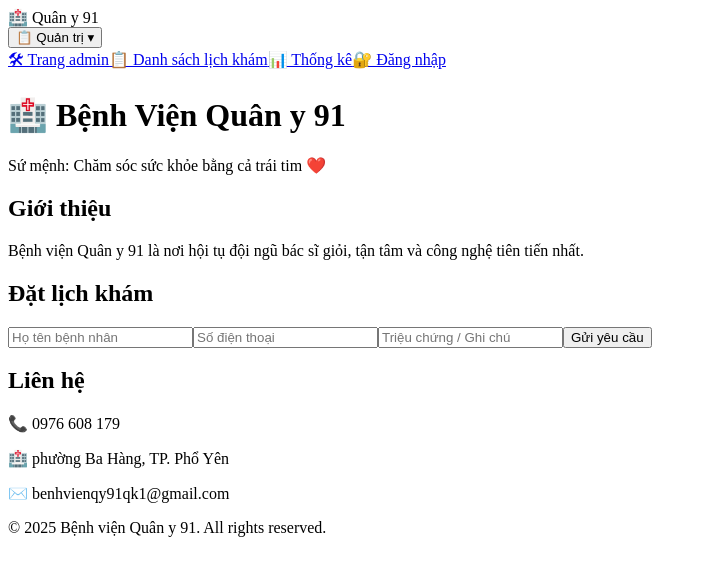
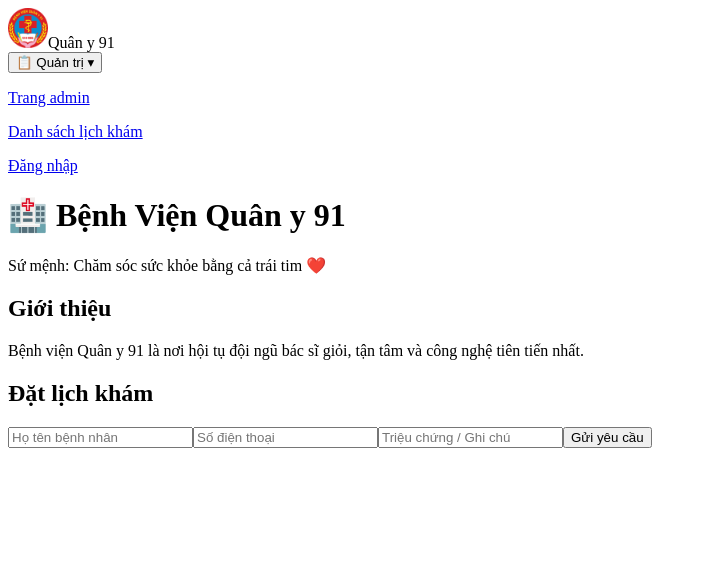
Before and after one commit to chuthinhtn/benhvien-quany91-full, a Next.js app: page / in a window 1280 px wide. Both pictures are taken after a click on the button "📋 Quản trị ▾". Shown: the top 576 px of the page, without its empty margins (0-707 px from the left). Built offline with nearby package versions, Linux system fonts and the light colour scheme.

Commit message:
✅ Fix: thêm import Navbar

```diff
--- a/components/ui/Navbar.tsx
+++ b/components/ui/Navbar.tsx
@@ -1,53 +1,38 @@
 // components/ui/Navbar.tsx
-import { useState, useEffect, useRef } from "react";
 import Link from "next/link";
+import Image from "next/image";
+import { useState } from "react";
 
 export default function Navbar() {
   const [open, setOpen] = useState(false);
-  const dropdownRef = useRef<HTMLDivElement>(null);
-
-  // Bấm ra ngoài => đóng dropdown
-  useEffect(() => {
-    const handleClickOutside = (event: MouseEvent) => {
-      if (
-        dropdownRef.current &&
-        !dropdownRef.current.contains(event.target as Node)
-      ) {
-        setOpen(false);
-      }
-    };
-    document.addEventListener("mousedown", handleClickOutside);
-    return () => {
-      document.removeEventListener("mousedown", handleClickOutside);
-    };
-  }, []);
 
   return (
-    <nav className="bg-white shadow-md px-4 py-3 flex justify-between items-center">
-      <div className="text-xl font-bold">🏥 Quân y 91</div>
+    <nav className="flex items-center justify-between bg-white border-b px-4 py-2 shadow-md">
+      {/* Logo bên trái */}
+      <div className="flex items-center space-x-2">
+        <Image src="/logo-91.png" alt="Logo" width={40} height={40} />
+        <span className="font-bold text-lg text-red-600">Quân y 91</span>
+      </div>
 
-      <div className="relative" ref={dropdownRef}>
+      {/* Menu bên phải */}
+      <div className="relative">
         <button
           onClick={() => setOpen(!open)}
-          className="text-blue-600 font-semibold flex items-center gap-1"
+          className="text-blue-600 font-semibold"
         >
           📋 Quản trị ▾
         </button>
-
         {open && (
-           <div className="absolute right-0 mt-2 w-56 bg-white text-black rounded shadow-lg z-10">
-    <Link href="/admin" className="block px-4 py-2 hover:bg-gray-100 border-b">
-      🛠 Trang admin
-    </Link>
-    <Link href="/lich-kham" className="block px-4 py-2 hover:bg-gray-100 border-b">
-      📋 Danh sách lịch khám
-    </Link>
-    <Link href="/thong-ke" className="block px-4 py-2 hover:bg-gray-100 border-b">
-      📊 Thống kê
-    </Link>
-    <Link href="/login" className="block px-4 py-2 hover:bg-gray-100">
-      🔐 Đăng nhập
-    </Link>
+          <div className="absolute right-0 mt-2 bg-white border rounded shadow-lg w-40 z-50">
+            <Link href="/admin">
+              <p className="px-4 py-2 hover:bg-gray-100 cursor-pointer">Trang admin</p>
+            </Link>
+            <Link href="/lich-kham">
+              <p className="px-4 py-2 hover:bg-gray-100 cursor-pointer">Danh sách lịch khám</p>
+            </Link>
+            <Link href="/login">
+              <p className="px-4 py-2 hover:bg-gray-100 cursor-pointer">Đăng nhập</p>
+            </Link>
           </div>
         )}
       </div>
--- a/pages/index.tsx
+++ b/pages/index.tsx
@@ -1,17 +1,15 @@
-<Navbar />
+import Navbar from "@/components/ui/Navbar";
 import { useState } from "react";
-import Navbar from "@/components/ui/Navbar";
 import { supabase } from "@/lib/supabase";
 
 export default function Home() {
   const [name, setName] = useState("");
   const [phone, setPhone] = useState("");
   const [note, setNote] = useState("");
-  const [result, setResult] = useState<string | null>(null);
+  const [result, setResult] = useState("");
 
   const handleSubmit = async (e: React.FormEvent) => {
     e.preventDefault();
-
     const { error } = await supabase.from("lich_kham").insert([
       {
         ho_ten: name,
@@ -20,72 +18,30 @@ export default function Home() {
         trieu_chung: note,
       },
     ]);
-
-    if (error) {
-      console.error("❌", error);
-      setResult("❌ " + error.message);
-    } else {
-      setResult("✅ Đặt lịch thành công!");
-    }
-
+    setResult(error ? "❌ Lỗi: " + error.message : "✅ Đặt lịch thành công!");
     setName("");
     setPhone("");
     setNote("");
   };
 
   return (
-    <>
-      <Navbar /> {/* ✅ Thêm thanh điều hướng mới */}
-      <main className="p-4 max-w-2xl mx-auto">
-        <h1 className="text-3xl font-bold mb-2">🏥 Bệnh Viện Quân y 91</h1>
-        <p className="mb-4 text-lg">
-          Sứ mệnh: Chăm sóc sức khỏe bằng cả trái tim ❤️
-        </p>
+    <div className="max-w-2xl mx-auto p-4">
+      <Navbar /> {/* ✅ CHÈN NGAY TRÊN CÙNG */}
+      <h1 className="text-3xl font-bold mt-6 mb-4">🏥 Bệnh Viện Quân y 91</h1>
+      <p className="mb-4">Sứ mệnh: Chăm sóc sức khỏe bằng cả trái tim ❤️</p>
 
-        <h2 className="text-2xl font-semibold mt-6 mb-2">Giới thiệu</h2>
-        <p className="mb-4">
-          Bệnh viện Quân y 91 là nơi hội tụ đội ngũ bác sĩ giỏi, tận tâm và công nghệ tiên tiến nhất.
-        </p>
+      <h2 className="text-xl font-bold mb-2">Giới thiệu</h2>
+      <p className="mb-4">Bệnh viện Quân y 91 là nơi hội tụ đội ngũ bác sĩ giỏi, tận tâm và công nghệ tiên tiến nhất.</p>
 
-        <h2 className="text-2xl font-semibold mt-6 mb-2">Đặt lịch khám</h2>
-        <form onSubmit={handleSubmit} className="flex flex-col gap-2 mb-4">
-          <input
-            placeholder="Họ tên bệnh nhân"
-            className="border px-2 py-1 rounded"
-            value={name}
-            onChange={(e) => setName(e.target.value)}
-          />
-          <input
-            placeholder="Số điện thoại"
-            className="border px-2 py-1 rounded"
-            value={phone}
-            onChange={(e) => setPhone(e.target.value)}
-          />
-          <input
-            placeholder="Triệu chứng / Ghi chú"
-            className="border px-2 py-1 rounded"
-            value={note}
-            onChange={(e) => setNote(e.target.value)}
-          />
-          <button
-            type="submit"
-            className="bg-blue-600 text-white px-4 py-2 rounded hover:bg-blue-700"
-          >
-            Gửi yêu cầu
-          </button>
-        </form>
+      <h2 className="text-xl font-bold mb-2">Đặt lịch khám</h2>
+      <form onSubmit={handleSubmit} className="flex flex-col space-y-3">
+        <input value={name} onChange={(e) => setName(e.target.value)} placeholder="Họ tên bệnh nhân" className="border p-2" />
+        <input value={phone} onChange={(e) => setPhone(e.target.value)} placeholder="Số điện thoại" className="border p-2" />
+        <input value={note} onChange={(e) => setNote(e.target.value)} placeholder="Triệu chứng / Ghi chú" className="border p-2" />
+        <button type="submit" className="bg-blue-500 text-white py-2 px-4 rounded">Gửi yêu cầu</button>
+      </form>
 
-        {result && <p className="font-semibold">{result}</p>}
-
-        <h2 className="text-2xl font-semibold mt-6 mb-2">Liên hệ</h2>
-        <p>📞 0976 608 179</p>
-        <p>🏥 phường Ba Hàng, TP. Phổ Yên</p>
-        <p>✉️ benhvienqy91qk1@gmail.com</p>
-
-        <footer className="mt-10 text-sm text-gray-500">
-          © 2025 Bệnh viện Quân y 91. All rights reserved.
-        </footer>
-      </main>
-    </>
+      {result && <p className="mt-4">{result}</p>}
+    </div>
   );
 }
```
Also changed, not shown: public/logo-91.png (added).
